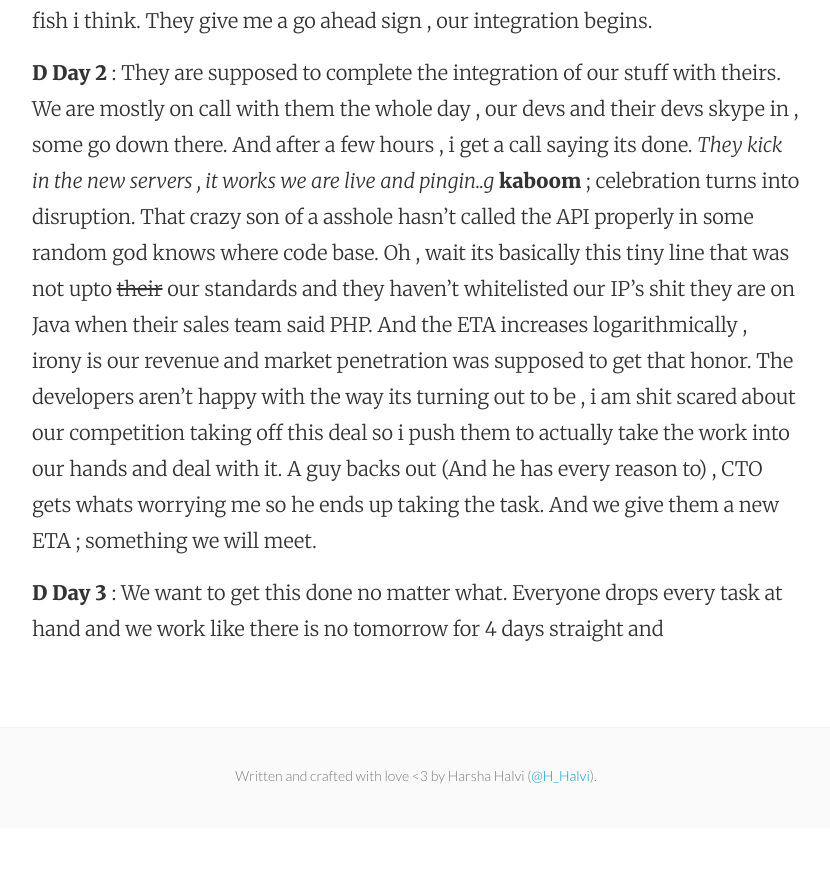
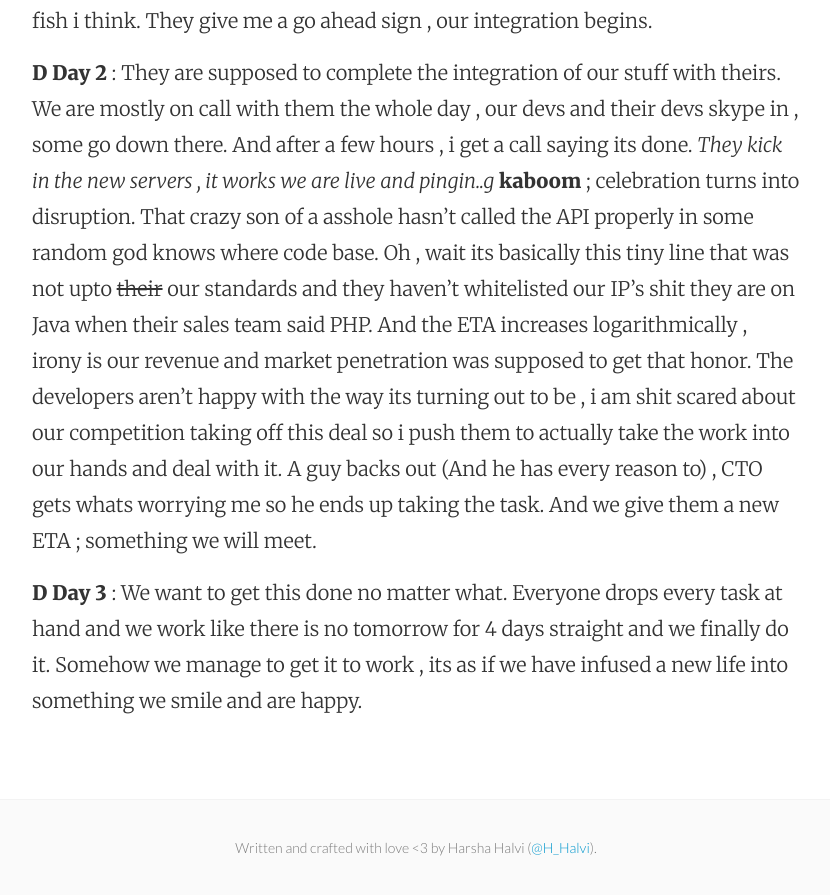
Before and after one commit to Hhalvi/hhalvi.github.io, a Jekyll site: the page built from _posts/2016-05-02-keeping-at-it.markdown, in a window 1280 px wide and 900 px high, scrolled down 2376 px. Shown: the top 895 px of the window, without its empty margins (224-1054 px from the left). Built offline with Jekyll 4.4.1, drawn with Linux system fonts in a browser that asks for light colours; before the commit the page ends 3204 px from its top, so only the background shows below that.

Commit message:
Post update: Keeping at it ..!

```diff
--- a/_posts/2016-05-02-keeping-at-it.markdown
+++ b/_posts/2016-05-02-keeping-at-it.markdown
@@ -12,4 +12,4 @@ You walk in thinking about how to convey the deal with a large org fails (This w
 **D Day 2** : They are supposed to complete the integration of  our stuff with theirs. We are mostly on call with them the whole day , our devs and their devs skype in , some go down there. And after a few hours , i get a call saying its done. *They kick in the new servers , it works we are live and pingin..g* **kaboom** ; celebration turns into disruption. That crazy son of a asshole hasn't called the API properly in some random god knows where code base. Oh , wait its basically this tiny line that was not upto ~~their~~ our standards and they haven't whitelisted our IP's shit they are on Java when their sales team said PHP. And the ETA increases logarithmically , irony is our revenue and market penetration was supposed to get that honor. The developers aren't happy with the way its turning out to be , i am shit scared about our competition taking off this deal so i push them to actually take the work into our hands and deal with it. A guy backs out (And he has every reason to) , CTO gets whats worrying me so he ends up taking the task. And we give them a new ETA ; something we will meet.
 
 
-**D Day 3** : We want to get this done no matter what. Everyone drops every task at hand and we work like there is no tomorrow for 4 days straight and
+**D Day 3** : We want to get this done no matter what. Everyone drops every task at hand and we work like there is no tomorrow for 4 days straight and we finally do it. Somehow we manage to get it to work , its as if we have infused a new life into something we smile and are happy.
```
